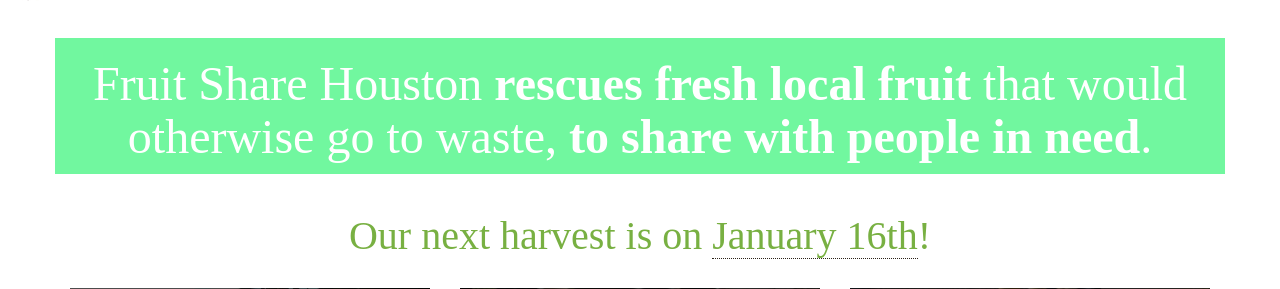
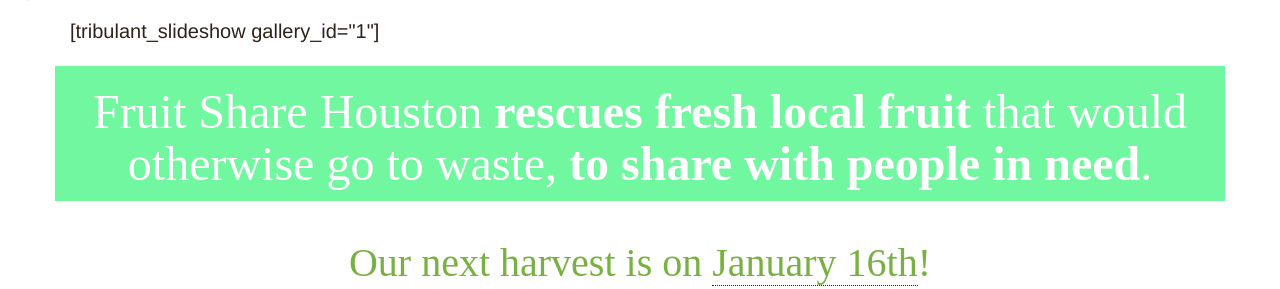
Before and after one commit to fruitsharehouston/fruitsharewp, a WordPress theme: template index.php in a window 1280 px wide. Shown: the part 55-344 px from the top of the page. Run offline with PHP 8.4 and a stand-in for WordPress, Linux system fonts and the light colour scheme; the site name, menu and one post (Sample post) are stand-ins, and other content is empty; some libraries are stand-ins or nearby versions; some web fonts are replaced.

Commit message:
tried another slideshow plugin

```diff
--- a/index.php
+++ b/index.php
@@ -11,7 +11,7 @@
               <h1>100,000 pounds <strong>picked</strong> &amp; <strong>shared</strong> last season!</h1>
             </div>
           </div>-->
-
+         [tribulant_slideshow gallery_id="1"]
         </div>
       </div>
 
```
